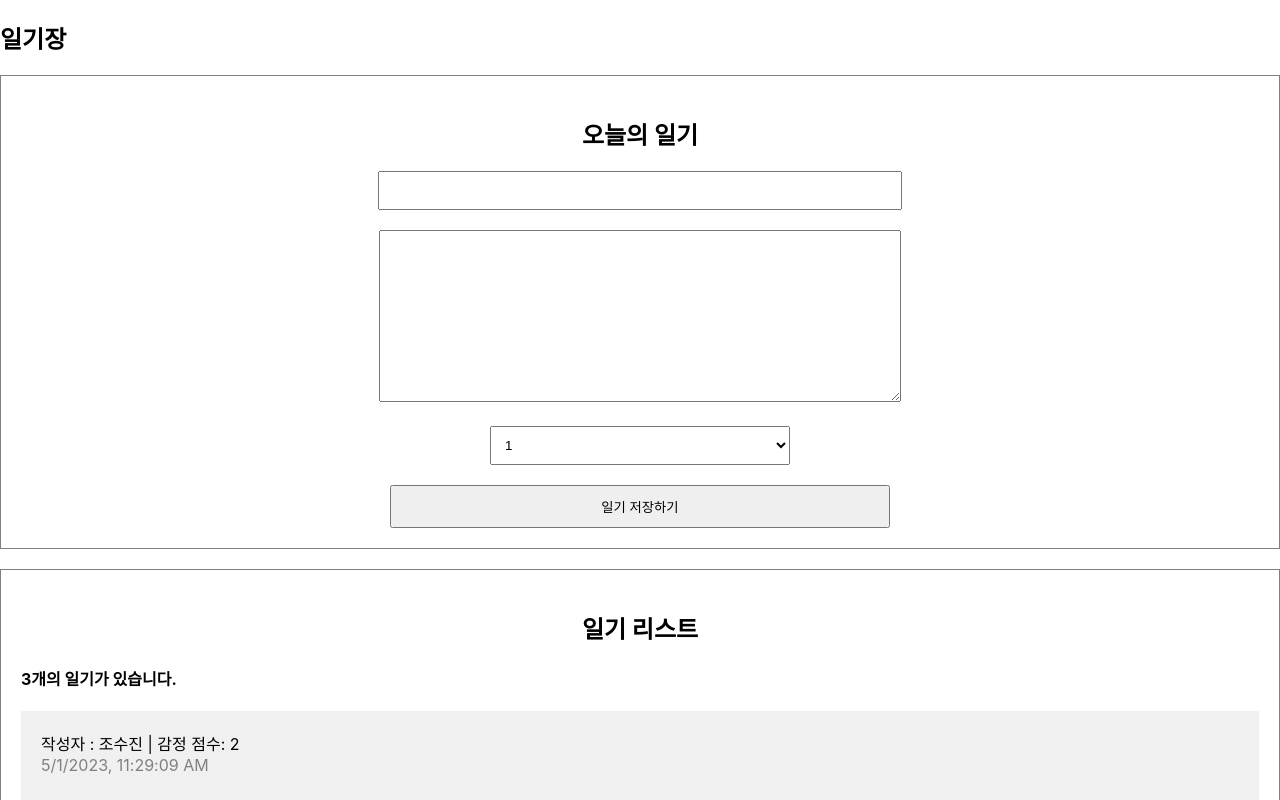
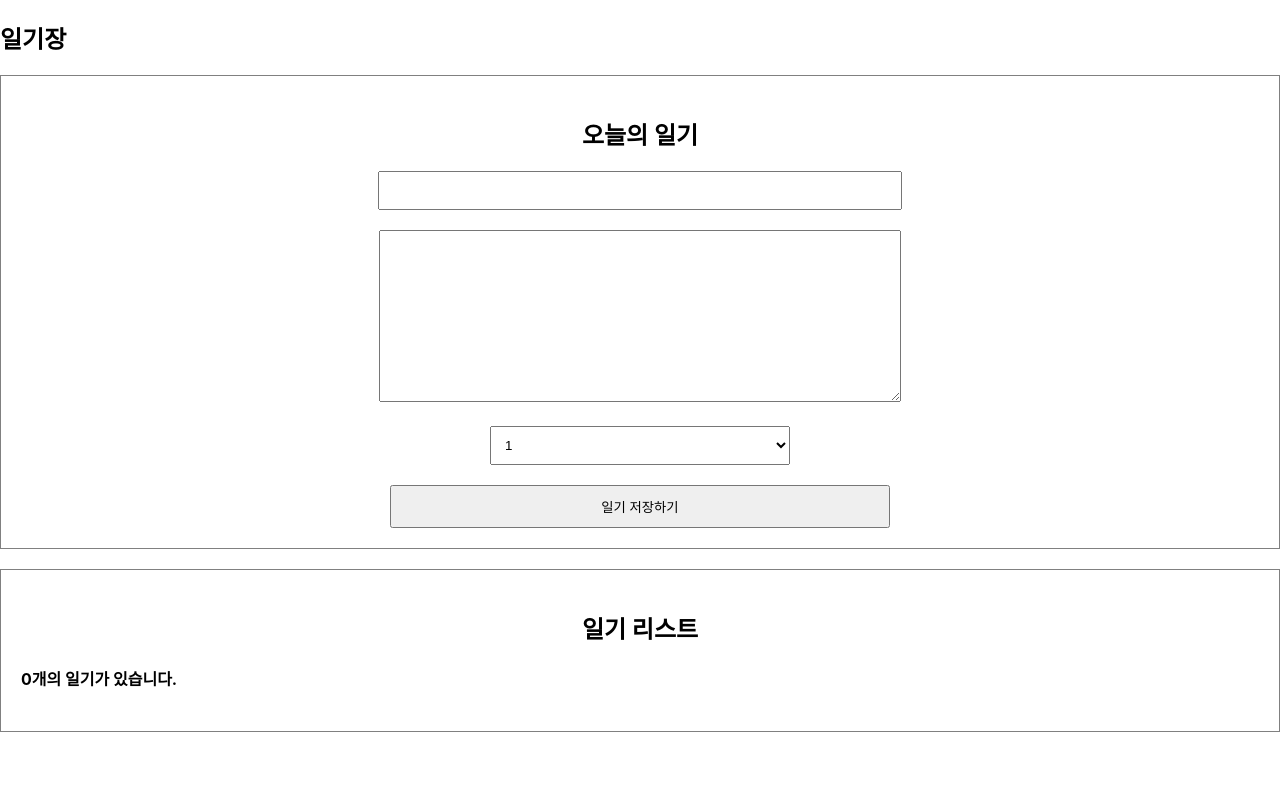
Before and after one commit to sujinjwa/simple-diary, a React (Create React App) app: page / in a window 1280 px wide. Shown: the top 800 px of the page. Built offline with nearby package versions, Linux system fonts and the light colour scheme; the HTML template or start-up script is replaced by a standard one.

Commit message:
feat: 새로운 일기 추가

```diff
--- a/src/App.js
+++ b/src/App.js
@@ -1,37 +1,54 @@
+import { useState } from 'react';
+
 import './App.css';
 import DiaryEditor from './DiaryEditor';
 import DiaryList from './DiaryList';
 
-const dummyList = [
-  {
-    id: 1,
-    author: '조수진',
-    content: '하이~',
-    emotion: 2,
-    created_date: new Date().getTime(),
-  },
-  {
-    id: 2,
-    author: '조수진',
-    content: '하이2~',
-    emotion: 2,
-    created_date: new Date().getTime(),
-  },
-  {
-    id: 3,
-    author: '조수진',
-    content: '하이3~',
-    emotion: 2,
-    created_date: new Date().getTime(),
-  },
-];
+// const dummyList = [
+//   {
+//     id: 1,
+//     author: '조수진',
+//     content: '하이~',
+//     emotion: 2,
+//     created_date: new Date().getTime(),
+//   },
+//   {
+//     id: 2,
+//     author: '조수진',
+//     content: '하이2~',
+//     emotion: 2,
+//     created_date: new Date().getTime(),
+//   },
+//   {
+//     id: 3,
+//     author: '조수진',
+//     content: '하이3~',
+//     emotion: 2,
+//     created_date: new Date().getTime(),
+//   },
+// ];
 
 function App() {
+  const [data, setData] = useState([]); // data : 일기 리스트
+
+  const onCreate = (author, content, emotion, date) => {
+    setData([
+      ...data,
+      {
+        id: data.length + 1,
+        author: author,
+        content: content,
+        emotion: emotion,
+        created_date: date,
+      },
+    ]);
+  };
+
   return (
     <div className='App'>
       <h2>일기장</h2>
-      <DiaryEditor />
-      <DiaryList diaryList={dummyList} />
+      <DiaryEditor onCreate={onCreate} />
+      <DiaryList diaryList={data} />
     </div>
   );
 }
--- a/src/DiaryEditor.js
+++ b/src/DiaryEditor.js
@@ -1,6 +1,6 @@
 import { useRef, useState } from 'react';
 
-const DiaryEditor = () => {
+const DiaryEditor = ({ onCreate }) => {
   const [state, setState] = useState({ author: '', content: '', emotion: 1 });
 
   const authorInput = useRef();
@@ -26,7 +26,16 @@ const DiaryEditor = () => {
       return;
     }
 
+    let date = new Date().getTime();
+    onCreate(state.author, state.content, state.emotion, date);
     alert('저장 완료!');
+
+    // input 값 리셋하기
+    setState({
+      author: '',
+      content: '',
+      emotion: 1,
+    });
   };
 
   return (
```
